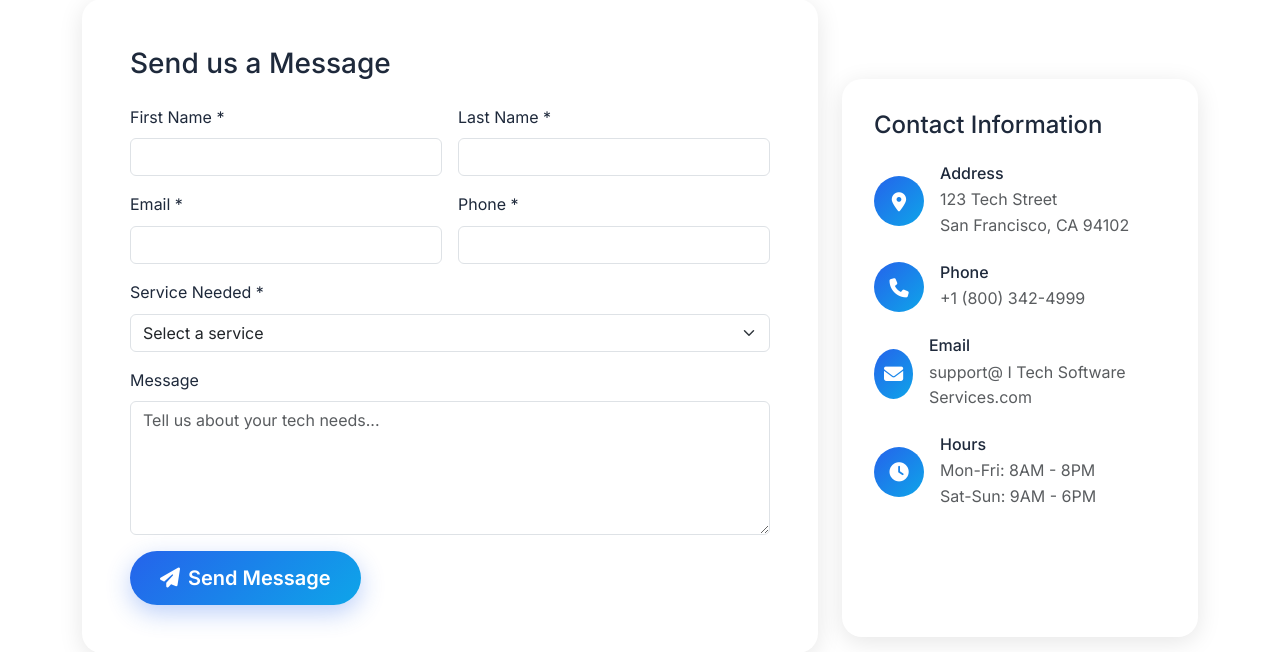
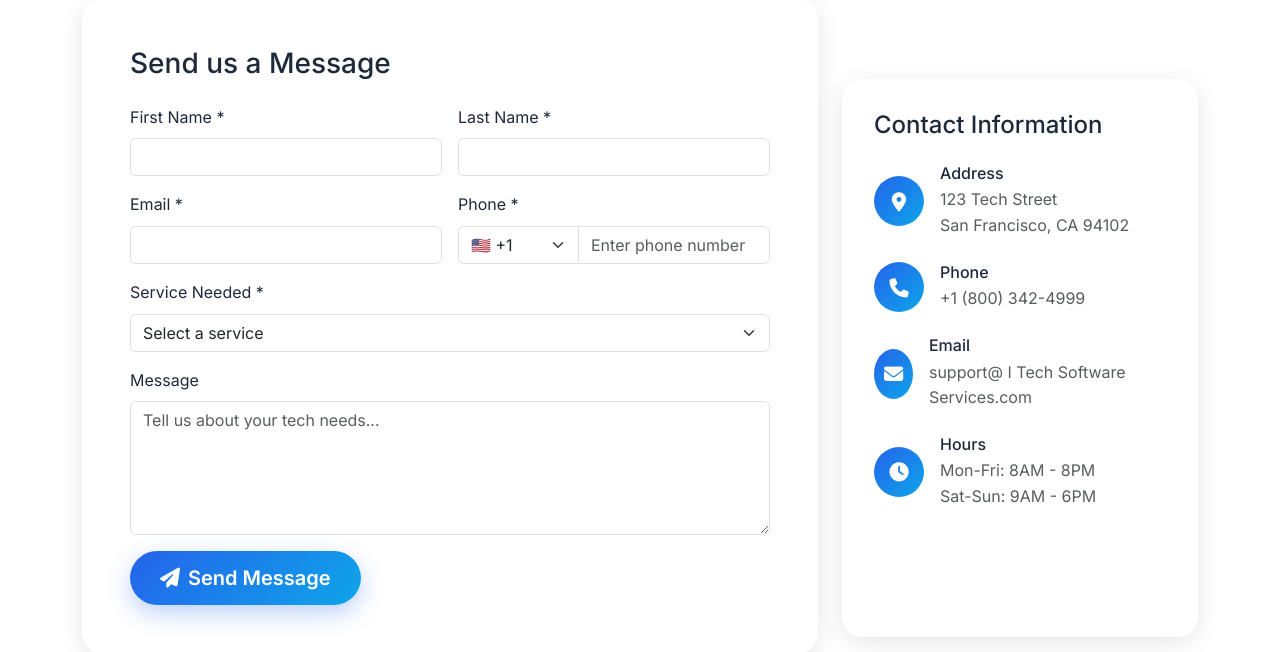
Before and after one commit to ItachiUchiha7777/TechSolFlask, a Flask app: page /contact in a window 1280 px wide. Shown: the part 536-1188 px from the top of the page. Run offline with Flask 3, Linux system fonts and the light colour scheme.

Commit message:
mail work and country code added

```diff
--- a/app.py
+++ b/app.py
@@ -1,15 +1,25 @@
-from flask import Flask, render_template, request, jsonify
+from flask import Flask, render_template, request, jsonify, flash, redirect, url_for
+from flask_mail import Mail, Message
 import os
 from data import SERVICES_DATA
 
 app = Flask(__name__)
 
 # Configuration
-app.config['SECRET_KEY'] = 'your-secret-key-here'
+app.config['SECRET_KEY'] = os.environ.get('SECRET_KEY', 'your-secret-key-here')
 
-# Service categories data with detailed information
+# Email configuration - Using environment variables
+app.config['MAIL_SERVER'] = os.environ.get('MAIL_SERVER', 'smtp.gmail.com')
+app.config['MAIL_PORT'] = int(os.environ.get('MAIL_PORT', 587))
+app.config['MAIL_USE_TLS'] = os.environ.get('MAIL_USE_TLS', 'True').lower() == 'true'
+app.config['MAIL_USERNAME'] = os.environ.get('MAIL_USERNAME', 'Itechservices87@gmail.com')
+app.config['MAIL_PASSWORD'] = os.environ.get('MAIL_PASSWORD', '')
+app.config['MAIL_DEFAULT_SENDER'] = os.environ.get('MAIL_DEFAULT_SENDER', 'Itechservices87@gmail.com')
 
+# Initialize Flask-Mail
+mail = Mail(app)
 
+# Your existing routes remain the same...
 @app.route('/')
 def index():
     return render_template('index.html', services_data=SERVICES_DATA)
@@ -26,15 +36,18 @@ def service_category(category):
                              service_data=SERVICES_DATA[category],
                              services_data=SERVICES_DATA)
     return render_template('404.html'), 404
+
 @app.route('/partner')
 def partner():
     return render_template('partner.html', services_data=SERVICES_DATA)
+
 @app.route('/privacy')
 def privacy():
     return render_template('privacy.html', services_data=SERVICES_DATA)
+
 @app.route("/disclaimer")
 def disclaimer():
-    return render_template("disclaimer.html",services_data=SERVICES_DATA)
+    return render_template("disclaimer.html", services_data=SERVICES_DATA)
 
 @app.route('/service/<category>/<service_name>')
 def service_detail(category, service_name):
@@ -62,22 +75,131 @@ def terms():
 @app.route('/contact', methods=['GET', 'POST'])
 def contact():
     if request.method == 'POST':
-        # Handle contact form submission
-        data = {
-            'first_name': request.form.get('firstName'),
-            'last_name': request.form.get('lastName'),
-            'email': request.form.get('email'),
-            'phone': request.form.get('phone'),
-            'service': request.form.get('service'),
-            'message': request.form.get('message')
-        }
+        # Get form data
+        first_name = request.form.get('firstName')
+        last_name = request.form.get('lastName')
+        email = request.form.get('email')
+        phone = request.form.get('phone')
+        service = request.form.get('service')
+        message = request.form.get('message')
 
-        # Here you would typically save to database or send email
-        # For now, we'll just return a success response
-        if request.is_json or request.headers.get('Content-Type') == 'application/json':
-            return jsonify({'success': True, 'message': 'Thank you! We\'ll contact you soon.'})
-        else:
-            return render_template('contact_success.html', services_data=SERVICES_DATA)
+        # Get service title for display
+        service_title = "Other"
+        if service in SERVICES_DATA:
+            service_title = SERVICES_DATA[service]['title']
+
+        try:
+            # Create email message
+            msg = Message(
+                subject=f'New Contact Form Submission - {service_title}',
+                recipients=[os.environ.get('CONTACT_RECIPIENT')],
+                reply_to=email
+            )
+
+            # Email body
+            msg.body = f"""
+New Contact Form Submission
+
+Name: {first_name} {last_name}
+Email: {email}
+Phone: {phone}
+Service Needed: {service_title}
+
+Message:
+{message}
+
+---
+This message was sent from your website contact form.
+"""
+
+            # HTML version (optional)
+            msg.html = f"""
+<!DOCTYPE html>
+<html>
+<head>
+  <meta charset="UTF-8">
+  <title>Contact Form Submission</title>
+</head>
+<body style="font-family: Arial, sans-serif; background-color:#f4f4f4; padding:20px;">
+
+  <table width="100%" cellpadding="0" cellspacing="0" style="max-width:600px; margin:auto; background:#fff; border-radius:10px; box-shadow:0 2px 8px rgba(0,0,0,0.1);">
+    <tr>
+      <td style="background:#007BFF; padding:15px; border-top-left-radius:10px; border-top-right-radius:10px; text-align:center;">
+        <h2 style="color:#ffffff; margin:0;">New Contact Form Submission</h2>
+      </td>
+    </tr>
+    <tr>
+      <td style="padding:20px;">
+        <table width="100%" cellpadding="8" cellspacing="0" style="border-collapse: collapse;">
+          <tr style="background:#f9f9f9;">
+            <td style="font-weight:bold; width:150px;">Name:</td>
+            <td>{first_name} {last_name}</td>
+          </tr>
+          <tr>
+            <td style="font-weight:bold;">Email:</td>
+            <td>{email}</td>
+          </tr>
+          <tr style="background:#f9f9f9;">
+            <td style="font-weight:bold;">Phone:</td>
+            <td>{phone}</td>
+          </tr>
+          <tr>
+            <td style="font-weight:bold;">Service Needed:</td>
+            <td>{service_title}</td>
+          </tr>
+        </table>
+
+        <h3 style="margin-top:20px;">Message:</h3>
+        <p style="background:#f9f9f9; padding:15px; border-radius:5px; line-height:1.5;">
+          {message}
+        </p>
+
+        <hr style="margin:30px 0; border:none; border-top:1px solid #ddd;">
+
+        <p style="font-size:12px; color:#888; text-align:center;">
+          This message was sent from your website contact form.
+        </p>
+      </td>
+    </tr>
+  </table>
+
+</body>
+</html>
+"""
+
+
+            # Send email
+            mail.send(msg)
+
+            # Send confirmation email to customer
+            confirmation_msg = Message(
+                subject='Thank you for contacting I Tech Software Services',
+                recipients=[email]
+            )
+
+            confirmation_msg.body = f"""
+Dear {first_name},
+
+Thank you for contacting I Tech Software Services. We have received your inquiry regarding {service_title}.
+
+We will review your message and get back to you within 24 hours.
+
+Best regards,
+I Tech Software Services Team
+
+---
+This is an automated message. Please do not reply to this email.
+"""
+
+            mail.send(confirmation_msg)
+
+            flash('Thank you! Your message has been sent successfully. We\'ll contact you soon.', 'success')
+            return redirect(url_for('contact'))
+
+        except Exception as e:
+            flash('Sorry, there was an error sending your message. Please try again.', 'error')
+            print(f"Email error: {e}")  # For debugging
+            return redirect(url_for('contact'))
 
     return render_template('contact.html', services_data=SERVICES_DATA)
 
--- a/templates/contact.html
+++ b/templates/contact.html
@@ -1,6 +1,6 @@
 {% extends "base.html" %}
 
-{% block title %}Contact Us -  I Tech Software Services{% endblock %}
+{% block title %}Contact Us - I Tech Software Services{% endblock %}
 
 {% block extra_css %}
 .page-header {
@@ -56,6 +56,31 @@
     border-color: var(--primary-color);
     box-shadow: 0 0 0 0.2rem rgba(37, 99, 235, 0.25);
 }
+
+.phone-input-group {
+    display: flex;
+    gap: 0;
+}
+
+.phone-input-group .form-select {
+    flex: 0 0 auto;
+    width: 120px;
+    border-top-right-radius: 0;
+    border-bottom-right-radius: 0;
+    border-right: 0;
+}
+
+.phone-input-group .form-control {
+    flex: 1;
+    border-top-left-radius: 0;
+    border-bottom-left-radius: 0;
+}
+
+.phone-input-group .form-select:focus + .form-control,
+.phone-input-group .form-control:focus {
+    border-color: var(--primary-color);
+    box-shadow: 0 0 0 0.2rem rgba(37, 99, 235, 0.25);
+}
 {% endblock %}
 
 {% block content %}
@@ -94,7 +119,54 @@
                             </div>
                             <div class="col-md-6">
                                 <label for="phone" class="form-label">Phone *</label>
-                                <input type="tel" class="form-control" id="phone" name="phone" required>
+                                <div class="phone-input-group">
+                                    <select class="form-select" id="countryCode" name="countryCode" required>
+                                        <option value="+1">🇺🇸 +1</option>
+                                        <option value="+91">🇮🇳 +91</option>
+                                        <option value="+44">🇬🇧 +44</option>
+                                        <option value="+61">🇦🇺 +61</option>
+                                        <option value="+49">🇩🇪 +49</option>
+                                        <option value="+33">🇫🇷 +33</option>
+                                        <option value="+81">🇯🇵 +81</option>
+                                        <option value="+86">🇨🇳 +86</option>
+                                        <option value="+7">🇷🇺 +7</option>
+                                        <option value="+55">🇧🇷 +55</option>
+                                        <option value="+34">🇪🇸 +34</option>
+                                        <option value="+39">🇮🇹 +39</option>
+                                        <option value="+31">🇳🇱 +31</option>
+                                        <option value="+46">🇸🇪 +46</option>
+                                        <option value="+47">🇳🇴 +47</option>
+                                        <option value="+45">🇩🇰 +45</option>
+                                        <option value="+41">🇨🇭 +41</option>
+                                        <option value="+43">🇦🇹 +43</option>
+                                        <option value="+32">🇧🇪 +32</option>
+                                        <option value="+48">🇵🇱 +48</option>
+                                        <option value="+90">🇹🇷 +90</option>
+                                        <option value="+52">🇲🇽 +52</option>
+                                        <option value="+27">🇿🇦 +27</option>
+                                        <option value="+82">🇰🇷 +82</option>
+                                        <option value="+65">🇸🇬 +65</option>
+                                        <option value="+60">🇲🇾 +60</option>
+                                        <option value="+66">🇹🇭 +66</option>
+                                        <option value="+62">🇮🇩 +62</option>
+                                        <option value="+63">🇵🇭 +63</option>
+                                        <option value="+84">🇻🇳 +84</option>
+                                        <option value="+971">🇦🇪 +971</option>
+                                        <option value="+966">🇸🇦 +966</option>
+                                        <option value="+20">🇪🇬 +20</option>
+                                        <option value="+234">🇳🇬 +234</option>
+                                        <option value="+254">🇰🇪 +254</option>
+                                        <option value="+212">🇲🇦 +212</option>
+                                        <option value="+213">🇩🇿 +213</option>
+                                        <option value="+216">🇹🇳 +216</option>
+                                        <option value="+880">🇧🇩 +880</option>
+                                        <option value="+92">🇵🇰 +92</option>
+                                        <option value="+94">🇱🇰 +94</option>
+                                        <option value="+977">🇳🇵 +977</option>
+                                        <option value="+975">🇧🇹 +975</option>
+                                    </select>
+                                    <input type="tel" class="form-control" id="phone" name="phone" required placeholder="Enter phone number">
+                                </div>
                             </div>
                             <div class="col-12">
                                 <label for="service" class="form-label">Service Needed *</label>
```
